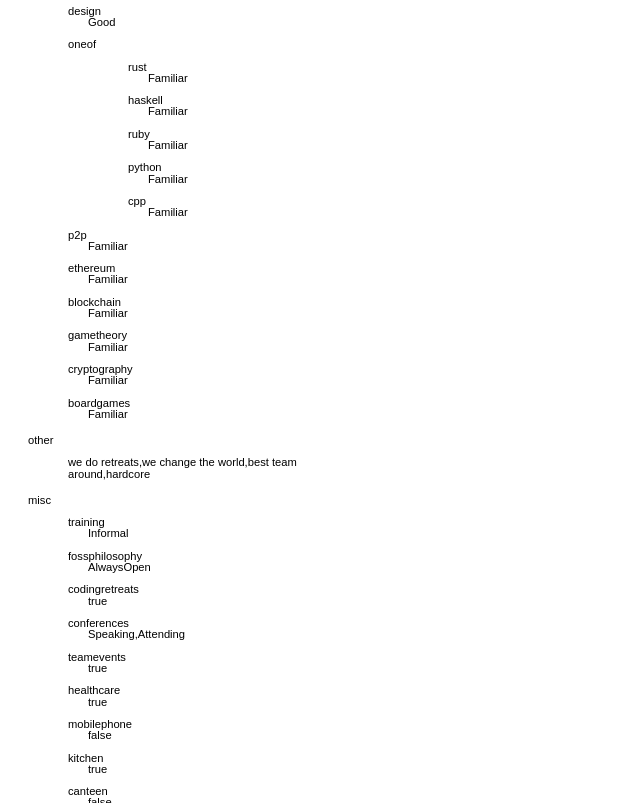
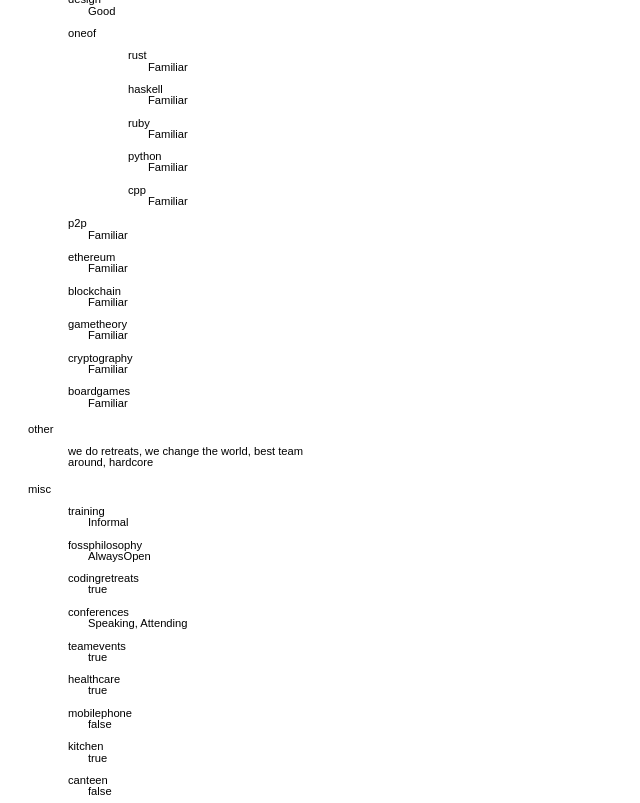
Before and after one commit to ltfschoen/parity_d3, a website: page index.html in a window 1280 px wide. Shown: the part 1997-2800 px from the top of the page, without its empty margins (0-640 px from the left). Drawn offline with nearby package versions, Linux system fonts and the light colour scheme.

Commit message:
fix: Space after commas for stringified arrays and strings

```diff
--- a/index.html
+++ b/index.html
@@ -164,7 +164,11 @@
       return category.append("div")
         .attr("class", "category-text-value")
         .text(function (d) {
-          return d[categoryName]
+          if (typeof d[categoryName] ===  "string") {
+            return d[categoryName].split(',').join(', ');
+          } else if (typeof d[categoryName] ===  "object") {
+            return d[categoryName].join(', ');
+          }
         })
     }
 
@@ -221,8 +225,6 @@
             return "";
           } else if (typeof propertyValue === "number" && isBarLabel(propertyName, parentName)) {
             return propertyValue + "px";
-          } else if (typeof propertyValue === "number" && isBarAmountLabel(propertyName)) {
-            return propertyValue / 100 + "px";
           } else {
             return "";
           }
@@ -234,9 +236,9 @@
           } else if (typeof propertyValue === "number" && propertyName.indexOf("date") != -1) {
             return moment(new Date(propertyValue)).calendar();
           } else if (typeof propertyValue ===  "string") {
-            return propertyValue;
+            return propertyValue.split(',').join(', ');
           } else if (typeof propertyValue ===  "object") {
-            return propertyValue;
+            return propertyValue.join(', ');
           } else if (typeof propertyValue ===  "boolean") {
             return propertyValue;
           }
```
